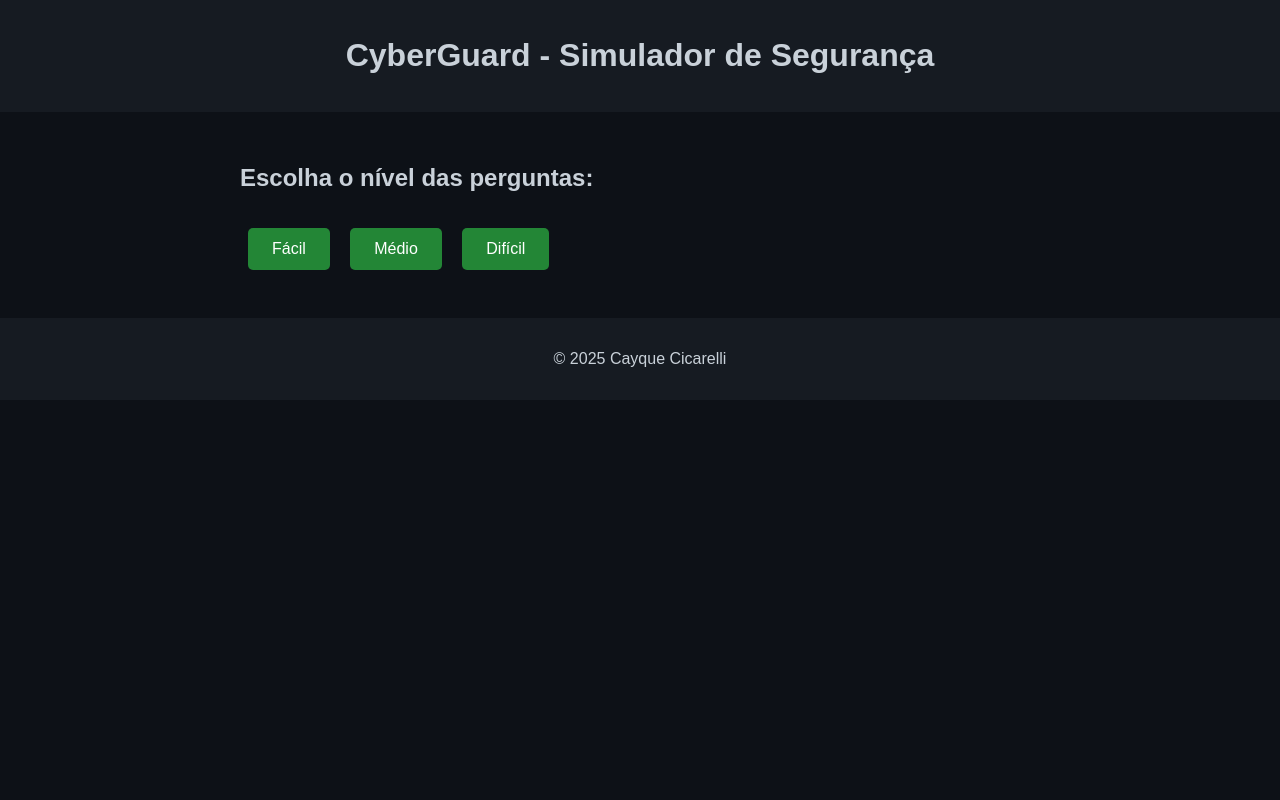
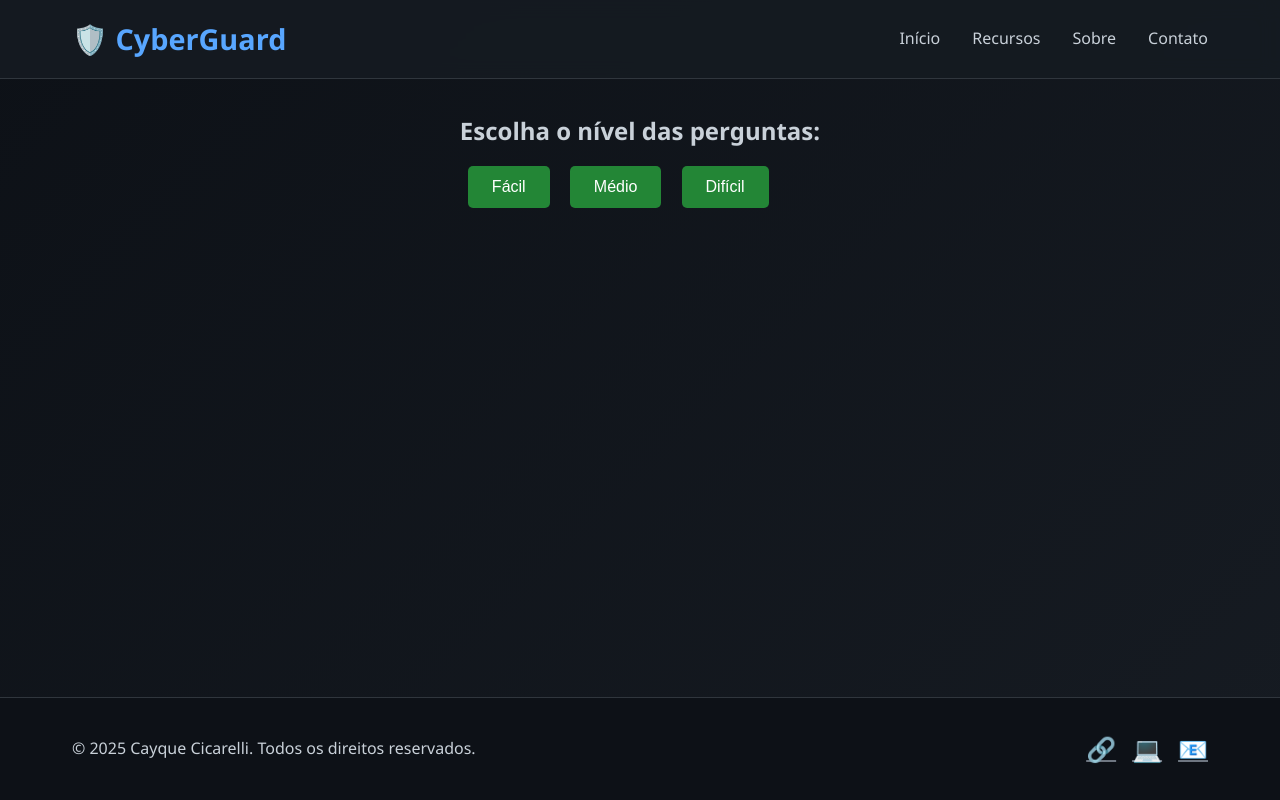
Before and after one commit to NeonBrasil/CyberGuard, a plain HTML site: page escolhas.html in a window 1280 px wide. Drawn offline with Linux system fonts and the light colour scheme.

Commit message:
footer arrumado e novas perguntas adicionadas

```diff
--- a/escolhas.html
+++ b/escolhas.html
@@ -1,23 +1,65 @@
-<!DOCTYPE html><html lang="pt-BR">
+<!DOCTYPE html>
+<html lang="pt-BR">
 <head>
   <meta charset="UTF-8">
   <meta name="viewport" content="width=device-width, initial-scale=1.0">
   <title>CyberGuard - Simulador de Segurança</title>
   <style>
-    body {
-      font-family: Arial, sans-serif;
-      background-color: #0d1117;
-      color: #c9d1d9;
+    * {
       margin: 0;
       padding: 0;
+      box-sizing: border-box;
     }
-    header, footer {
-      text-align: center;
-      padding: 1rem;
-      background-color: #161b22;
+    body {
+      display: flex;
+      flex-direction: column;
+      min-height: 100vh;
+      font-family: 'Segoe UI', Tahoma, Geneva, Verdana, sans-serif;
+      background: linear-gradient(135deg, #0d1117 0%, #161b22 100%);
+      color: #c9d1d9;
+      line-height: 1.6;
+    }
+    .container {
+      max-width: 1200px;
+      margin: 0 auto;
+      padding: 0 2rem;
+    }
+    header {
+      background: rgba(22, 27, 34, 0.9);
+      backdrop-filter: blur(10px);
+      padding: 1rem 0;
+      position: fixed;
+      width: 100%;
+      top: 0;
+      z-index: 1000;
+      border-bottom: 1px solid #30363d;
+    }
+    nav {
+      display: flex;
+      justify-content: space-between;
+      align-items: center;
+    }
+    .logo {
+      font-size: 1.8rem;
+      font-weight: bold;
+      color: #58a6ff;
+    }
+    .nav-links {
+      display: flex;
+      list-style: none;
+      gap: 2rem;
+    }
+    .nav-links a {
+      color: #c9d1d9;
+      text-decoration: none;
+      transition: color 0.3s;
+    }
+    .nav-links a:hover {
+      color: #58a6ff;
     }
     main {
-      padding: 2rem;
+      flex: 1 0 auto;
+      padding: 7rem 2rem 2rem 2rem;
       max-width: 800px;
       margin: auto;
     }
@@ -30,6 +72,7 @@
       font-size: 1rem;
       cursor: pointer;
       border-radius: 5px;
+      transition: background 0.3s;
     }
     .button:hover {
       background-color: #2ea043;
@@ -44,33 +87,93 @@
       font-weight: bold;
       margin-top: 1rem;
     }
+    footer {
+      flex-shrink: 0;
+      background: #0d1117;
+      padding: 2rem 0;
+      text-align: center;
+      border-top: 1px solid #30363d;
+      margin-top: 4rem;
+    }
+    .footer-content {
+      display: flex;
+      justify-content: space-between;
+      align-items: center;
+      flex-wrap: wrap;
+      gap: 1rem;
+    }
+    .social-links {
+      display: flex;
+      gap: 1rem;
+    }
+    .social-links a {
+      color: #6e7681;
+      font-size: 1.5rem;
+      transition: color 0.3s;
+    }
+    .social-links a:hover {
+      color: #58a6ff;
+    }
+    @media (max-width: 768px) {
+      .nav-links {
+        display: none;
+      }
+      .footer-content {
+        flex-direction: column;
+        text-align: center;
+      }
+      main {
+        padding: 7rem 1rem 2rem 1rem;
+      }
+    }
   </style>
 </head>
 <body>
   <header>
-    <h1>CyberGuard - Simulador de Segurança</h1>
-  </header>  <main id="app">
+    <nav class="container">
+      <div class="logo">🛡️ CyberGuard</div>
+      <ul class="nav-links">
+        <li><a href="index.html">Início</a></li>
+        <li><a href="features.html">Recursos</a></li>
+        <li><a href="README.md">Sobre</a></li>
+        <li><a href="https://github.com/NeonBrasil">Contato</a></li>
+      </ul>
+    </nav>
+  </header>
+  <main id="app">
     <section id="menu">
       <h2>Escolha o nível das perguntas:</h2>
       <button class="button" onclick="startSimulation('small')">Fácil</button>
       <button class="button" onclick="startSimulation('medium')">Médio</button>
       <button class="button" onclick="startSimulation('large')">Difícil</button>
-    </section><section id="quiz" class="hidden">
+    </section>
+    <section id="quiz" class="hidden">
       <div id="question-container" class="question"></div>
       <div id="options-container"></div>
       <button class="button" onclick="nextQuestion()">Próxima</button>
     </section>
-
     <section id="result" class="hidden">
       <h2>Resultado Final</h2>
       <p id="score"></p>
       <p id="feedback" class="feedback"></p>
       <button class="button" onclick="location.reload()">Jogar Novamente</button>
     </section>
-
-  </main>  <footer>
-    <p>&copy; 2025 Cayque Cicarelli</p>
-  </footer>  <script>
+  </main>
+  <footer>
+    <div class="container">
+      <div class="footer-content">
+        <div>
+          <p>&copy; 2025 Cayque Cicarelli. Todos os direitos reservados.</p>
+        </div>
+        <div class="social-links">
+          <a href="https://www.linkedin.com/in/cayque-cicarelli/" title="LinkedIn">🔗</a>
+          <a href="https://github.com/NeonBrasil" title="GitHub">💻</a>
+          <a href="" title="Email">📧</a>
+        </div>
+      </div>
+    </div>
+  </footer>
+  <script>
     const quizzes = {
       small: [
         {
@@ -82,6 +185,16 @@
           question: "Você vê um colaborador acessando o e-mail pessoal no computador de serviço. O que você faz?",
           options: ["Aviso ele que o que está fazendo não é permitido.", "Ignoro e faço igual."],
           answer: 0
+        },
+        {
+          question: "Você recebe um e-mail suspeito com um link estranho. O que faz?",
+          options: ["Clica no link para ver o que é.", "Reporta à equipe de segurança."],
+          answer: 1
+        },
+        {
+          question: "Você encontra um pen drive na mesa de um colega. O que faz?",
+          options: ["Leva para casa para ver o que tem.", "Deixar ele."],
+          answer: 1
         },
         {
           question: "Você vê uma planilha de clientes sendo enviada por e-mail pessoal. E agora?",
@@ -96,8 +209,13 @@
           answer: 1
         },
         {
+          question: "Você está em uma reunião e alguém pede para compartilhar sua tela. O que faz?",
+          options: ["Compartilha sem pensar.", "Confirma o que será mostrado."],
+          answer: 1
+        },
+        {
           question: "Você recebeu um e-mail da Mincrosoft avisando que sua conta foi comprometida. O que você faz?",
-          options: ["Denúncio como Pishing.", "Entro em desespero e sigo o passo a passo do e-mail."],
+          options: ["Denúncia como Pishing.", "Entro em desespero e sigo o passo a passo do e-mail."],
           answer: 0
         },
         {
@@ -175,5 +293,6 @@
       else feedback = 'Excelente! Você é um agente da segurança!';
       document.getElementById('feedback').innerText = feedback;
     }
-  </script></body>
+  </script>
+</body>
 </html>
```
Lines whose indentation alone changed are shown as unchanged.
